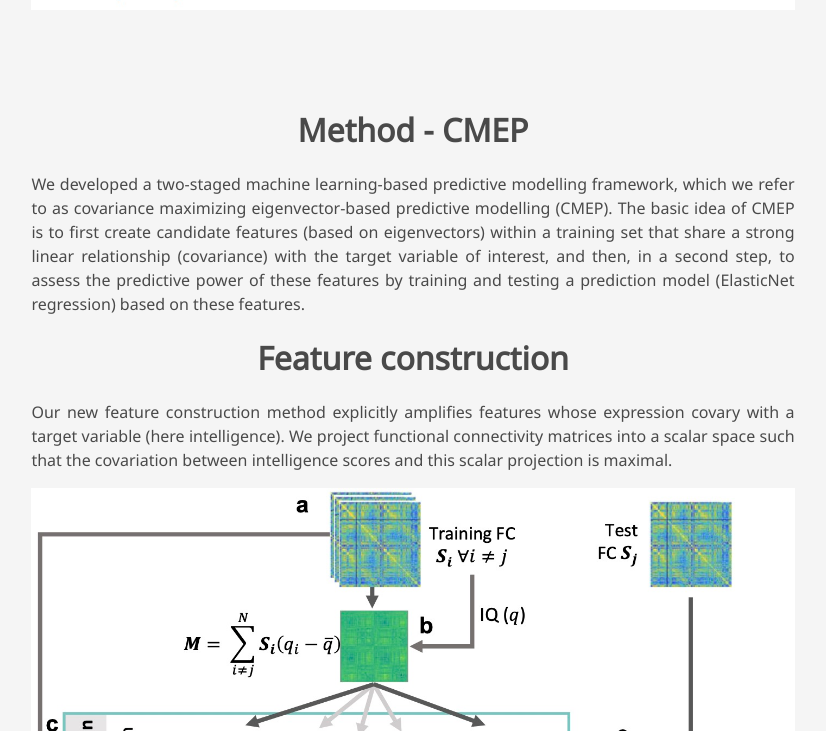
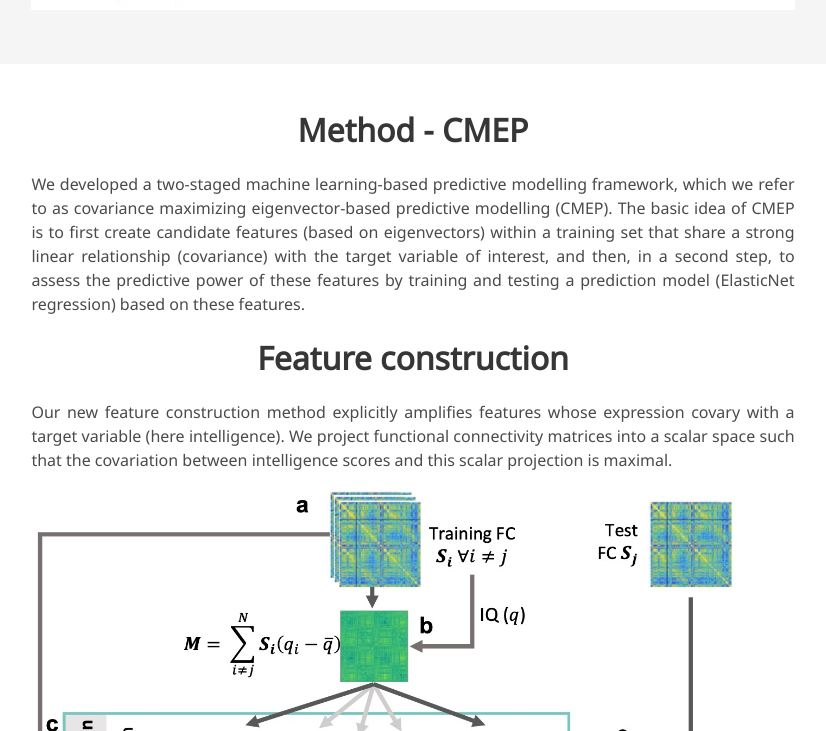
Before and after one commit to kaschube-lab/kaschube-lab.github.io, a plain HTML site: page IQPredict/index.html in a window 1280 px wide. Shown: the part 1689-2420 px from the top of the page, without its empty margins (227-1053 px from the left). Drawn offline with nearby package versions, Linux system fonts and the light colour scheme; some icons are missing; a web font is replaced by a local one.

Commit message:
background

```diff
--- a/IQPredict/index.html
+++ b/IQPredict/index.html
@@ -163,7 +163,7 @@
 
 
 <!-- Method -->
-<section class="section hero is-light">
+<section class="section hero">
   <div class="container is-max-desktop">
     <div class="columns is-centered has-text-centered">
       <div class="column is-four-fifths">
```
